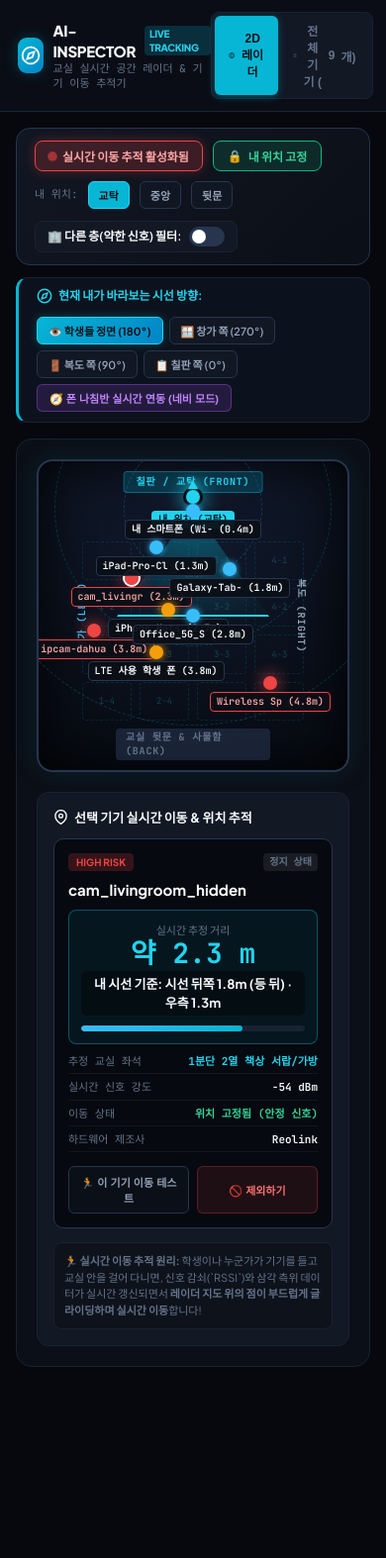
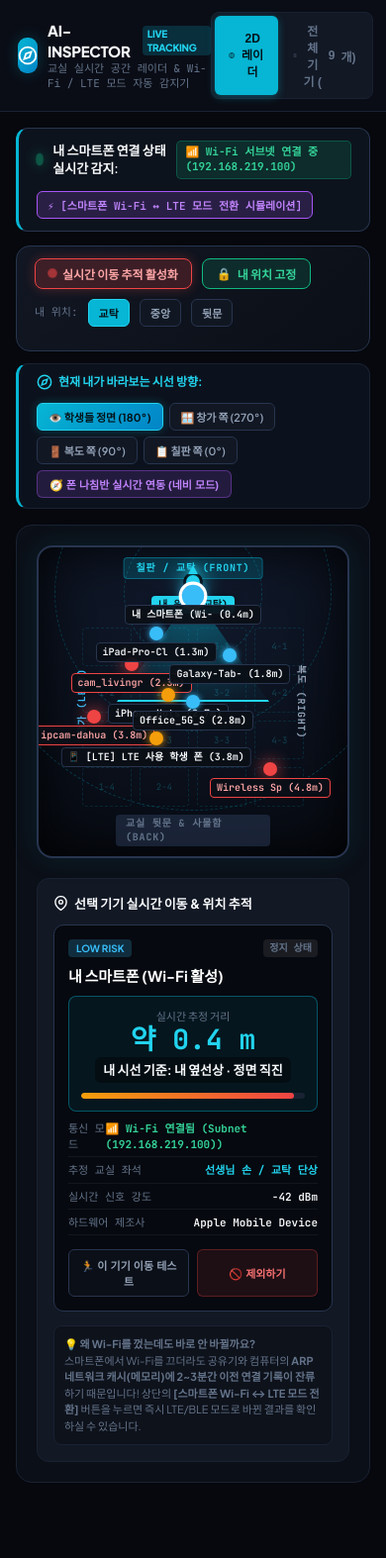
Before and after one commit to hazelvv/AI-Inspector, a Flask app: page / in a window 390 px wide. Shown: the whole page at 99% size. Before the commit the page ends 1381 px from the top, so only its background shows below. Run offline with Flask 2, Linux system fonts and the light colour scheme.

Commit message:
feat(telemetry): add live smartphone network mode detector and Wi-Fi to LTE state switcher

```diff
--- a/templates/index.html
+++ b/templates/index.html
@@ -140,7 +140,57 @@
       padding: 16px;
     }
 
-    /* Master Tool Ribbon (Location Lock & Live Tracking) */
+    /* Live Telemetry Status Banner */
+    .telemetry-banner {
+      background: rgba(14, 20, 32, 0.9);
+      border: 1px solid var(--border-strong);
+      border-left: 3px solid var(--cyan-500);
+      border-radius: 12px;
+      padding: 12px 18px;
+      margin-bottom: 14px;
+      display: flex;
+      align-items: center;
+      justify-content: space-between;
+      gap: 12px;
+      flex-wrap: wrap;
+    }
+
+    .telemetry-left {
+      display: flex;
+      align-items: center;
+      gap: 10px;
+      font-size: 13px;
+      font-weight: 600;
+    }
+
+    .pulse-indicator {
+      width: 10px;
+      height: 10px;
+      border-radius: 50%;
+      background: #10b981;
+      box-shadow: 0 0 10px #10b981;
+      animation: pulseGreen 1.5s infinite;
+    }
+
+    @keyframes pulseGreen {
+      0%, 100% { opacity: 1; transform: scale(1); }
+      50% { opacity: 0.4; transform: scale(1.3); }
+    }
+
+    .network-mode-badge {
+      font-family: var(--font-mono);
+      font-size: 11px;
+      font-weight: 700;
+      padding: 3px 8px;
+      border-radius: 5px;
+      display: inline-flex;
+      align-items: center;
+      gap: 5px;
+    }
+    .badge-mode-wifi { background: rgba(16, 185, 129, 0.15); color: #34d399; border: 1px solid rgba(16, 185, 129, 0.3); }
+    .badge-mode-lte { background: rgba(168, 85, 247, 0.15); color: #c084fc; border: 1px solid rgba(168, 85, 247, 0.4); }
+
+    /* Master Tool Ribbon */
     .master-ribbon {
       background: linear-gradient(135deg, rgba(18, 24, 36, 0.95), rgba(11, 15, 23, 0.95));
       border: 1px solid var(--border-strong);
@@ -161,7 +211,6 @@
       flex-wrap: wrap;
     }
 
-    /* Live Movement Toggle Button */
     .btn-live-track {
       padding: 6px 13px;
       font-size: 12px;
@@ -196,7 +245,6 @@
       50% { opacity: 0.4; transform: scale(1.3); }
     }
 
-    /* Lock Button */
     .btn-lock {
       padding: 6px 14px;
       font-size: 12px;
@@ -223,48 +271,25 @@
       border: 1px solid var(--warning);
     }
 
-    .floor-filter-box {
-      display: flex;
-      align-items: center;
-      gap: 8px;
-      background: var(--bg-surface-elevated);
-      padding: 5px 12px;
-      border-radius: 8px;
-      border: 1px solid var(--border-subtle);
-      font-size: 12px;
+    .spot-btn {
+      padding: 5px 10px;
+      font-size: 11px;
       font-weight: 600;
-    }
-
-    .toggle-switch {
-      position: relative;
-      display: inline-block;
-      width: 36px;
-      height: 20px;
-    }
-
-    .toggle-switch input { opacity: 0; width: 0; height: 0; }
-
-    .slider {
-      position: absolute;
+      font-family: var(--font-mono);
+      background: rgba(18, 24, 36, 0.8);
+      color: var(--text-secondary);
+      border: 1px solid var(--border-strong);
+      border-radius: 6px;
       cursor: pointer;
-      top: 0; left: 0; right: 0; bottom: 0;
-      background-color: #27354f;
-      transition: .3s;
-      border-radius: 20px;
-    }
-
-    .slider:before {
-      position: absolute;
-      content: "";
-      height: 14px; width: 14px;
-      left: 3px; bottom: 3px;
-      background-color: white;
-      transition: .3s;
-      border-radius: 50%;
-    }
-
-    input:checked + .slider { background-color: var(--cyan-500); }
-    input:checked + .slider:before { transform: translateX(16px); }
+      transition: all 0.15s;
+    }
+
+    .spot-btn.active {
+      background: var(--cyan-500);
+      color: #041219;
+      font-weight: 700;
+      border-color: var(--cyan-400);
+    }
 
     /* Direction / Heading Ribbon */
     .heading-ribbon {
@@ -336,26 +361,6 @@
       color: #fff;
     }
 
-    .spot-btn {
-      padding: 5px 10px;
-      font-size: 11px;
-      font-weight: 600;
-      font-family: var(--font-mono);
-      background: rgba(18, 24, 36, 0.8);
-      color: var(--text-secondary);
-      border: 1px solid var(--border-strong);
-      border-radius: 6px;
-      cursor: pointer;
-      transition: all 0.15s;
-    }
-
-    .spot-btn.active {
-      background: var(--cyan-500);
-      color: #041219;
-      font-weight: 700;
-      border-color: var(--cyan-400);
-    }
-
     /* Radar Map Layout */
     .radar-container-card {
       background: var(--bg-surface);
@@ -376,7 +381,6 @@
       .radar-layout-grid { grid-template-columns: 1fr; }
     }
 
-    /* 2D Classroom Scope */
     .classroom-scope-wrap {
       position: relative;
       width: 100%;
@@ -486,7 +490,6 @@
       padding: 0 4px;
     }
 
-    /* Teacher Position Node with FOV Cone */
     .my-position-node {
       position: absolute;
       transform: translate(-50%, -50%);
@@ -557,19 +560,15 @@
       z-index: 31;
     }
 
-    /* Target Blips with Smooth Movement Animation! */
     .target-blip {
       position: absolute;
       transform: translate(-50%, -50%);
       z-index: 40;
       cursor: pointer;
-      /* Smooth gliding motion when moving */
       transition: left 1.2s cubic-bezier(0.25, 1, 0.5, 1), top 1.2s cubic-bezier(0.25, 1, 0.5, 1), transform 0.2s;
     }
 
-    .target-blip:hover {
-      transform: translate(-50%, -50%) scale(1.25);
-    }
+    .target-blip:hover { transform: translate(-50%, -50%) scale(1.25); }
 
     .blip-point {
       width: 14px;
@@ -603,9 +602,6 @@
       from { transform: scale(1); box-shadow: 0 0 10px #22d3ee; }
       to { transform: scale(1.6); box-shadow: 0 0 22px #22d3ee; }
     }
-
-    .blip-other-floor { opacity: 0.45; }
-    .blip-other-floor .blip-point { border: 2px dashed #a855f7 !important; }
 
     @keyframes blipPulse {
       0%, 100% { transform: scale(1); opacity: 1; }
@@ -631,7 +627,6 @@
 
     .blip-high .blip-label { border-color: var(--danger); color: #fca5a5; }
 
-    /* Motion Trail Line Overlay (SVG) */
     .motion-trail-layer {
       position: absolute;
       inset: 0;
@@ -693,7 +688,6 @@
       font-weight: 800;
       color: var(--cyan-400);
       line-height: 1;
-      transition: color 0.3s;
     }
 
     .distance-direction {
@@ -810,7 +804,7 @@
       white-space: nowrap;
     }
     .pill-current { background: rgba(6, 182, 212, 0.15); color: #22d3ee; }
-    .pill-other { background: rgba(168, 85, 247, 0.15); color: #c084fc; border: 1px dashed rgba(168, 85, 247, 0.4); }
+    .pill-lte { background: rgba(168, 85, 247, 0.15); color: #c084fc; border: 1px solid rgba(168, 85, 247, 0.35); }
 
     .dist-tag {
       font-family: var(--font-mono);
@@ -857,7 +851,7 @@
         </div>
         <div class="brand-text">
           <h1>AI-INSPECTOR <span style="font-size:10px; background:rgba(6,182,212,0.2); color:#22d3ee; padding:1px 5px; border-radius:4px;">LIVE TRACKING</span></h1>
-          <p>교실 실시간 공간 레이더 & 기기 이동 추적기</p>
+          <p>교실 실시간 공간 레이더 & Wi-Fi / LTE 모드 자동 감지기</p>
         </div>
       </div>
 
@@ -875,13 +869,28 @@
   </header>
 
   <main>
-    <!-- Top Master Ribbon: Lock & Live Tracking -->
+    <!-- Real-Time Smartphone Telemetry Health Banner -->
+    <div class="telemetry-banner">
+      <div class="telemetry-left">
+        <div class="pulse-indicator"></div>
+        <span>내 스마트폰 연결 상태 실시간 감지:</span>
+        <span class="network-mode-badge badge-mode-wifi" id="myphone-status-badge">
+          📶 Wi-Fi 서브넷 연결 중 (192.168.219.100)
+        </span>
+      </div>
+      <div>
+        <button class="spot-btn" id="btn-toggle-myphone-lte" onclick="toggleMyPhoneNetworkMode()" style="background:rgba(168,85,247,0.18); border-color:#a855f7; color:#c084fc;">
+          ⚡ [스마트폰 Wi-Fi ↔ LTE 모드 전환 시뮬레이션]
+        </button>
+      </div>
+    </div>
+
+    <!-- Master Tool Ribbon -->
     <div class="master-ribbon">
       <div class="ribbon-group">
-        <!-- Live Movement Tracking Switch -->
         <button class="btn-live-track active" id="btn-live-track" onclick="toggleLiveMovementTracking()">
           <span class="live-dot"></span>
-          <span id="live-track-text">실시간 이동 추적 활성화됨</span>
+          <span id="live-track-text">실시간 이동 추적 활성화</span>
         </button>
 
         <button class="btn-lock locked" id="btn-lock-toggle" onclick="togglePositionLock()">
@@ -896,14 +905,6 @@
       </div>
 
       <div class="ribbon-group">
-        <div class="floor-filter-box">
-          <span>🏢 다른 층(약한 신호) 필터:</span>
-          <label class="toggle-switch">
-            <input type="checkbox" id="filter-floor-toggle" onchange="toggleFloorFilter(this.checked)">
-            <span class="slider"></span>
-          </label>
-        </div>
-
         <button class="spot-btn" id="btn-restore-excluded" onclick="restoreAllExcluded()" style="display:none; color:#f87171;">
           제외 기기 복원 (<span id="excluded-count">0</span>)
         </button>
@@ -959,13 +960,10 @@
               <div class="desk-cell">1-4</div><div class="desk-cell">2-4</div><div class="desk-cell">3-4</div><div class="desk-cell">4-4</div>
             </div>
 
-            <!-- Dynamic Range Rings -->
             <div class="radar-circle-grid" id="rings-layer"></div>
-
-            <!-- SVG Motion Trail Vector Layer -->
             <svg class="motion-trail-layer" id="trail-layer"></svg>
 
-            <!-- Teacher (Me) Position with Flashlight FOV Beam -->
+            <!-- Teacher (Me) Position -->
             <div class="my-position-node" id="my-node">
               <div class="my-fov-cone" id="my-fov-cone">
                 <div class="fov-beam"></div>
@@ -996,39 +994,36 @@
                   정지 상태
                 </span>
               </div>
-              <div class="focus-device-name" id="target-name">cam_livingroom_hidden</div>
-
-              <!-- Distance & Direction -->
+              <div class="focus-device-name" id="target-name">내 스마트폰 (Wi-Fi 활성)</div>
+
               <div class="proximity-meter">
                 <div style="font-size:11px; color:var(--text-muted); margin-bottom:2px;">실시간 추정 거리</div>
-                <div class="distance-highlight" id="target-distance">약 1.3 m</div>
-                <div class="distance-direction" id="target-vector">내 시선 기준: 정면 1.2m · 좌측 0.6m</div>
+                <div class="distance-highlight" id="target-distance">약 0.4 m</div>
+                <div class="distance-direction" id="target-vector">내 시선 기준: 정면 0.4m (손안)</div>
                 <div class="hot-cold-bar">
-                  <div class="hot-cold-fill fill-hot" id="target-proximity-bar" style="width: 85%;"></div>
+                  <div class="hot-cold-fill fill-hot" id="target-proximity-bar" style="width: 95%;"></div>
                 </div>
               </div>
 
-              <!-- Tech specs -->
               <div class="focus-specs">
                 <div class="spec-item">
+                  <span>통신 모드</span>
+                  <span id="target-netmode" style="color:#34d399; font-weight:700;">Wi-Fi 연결됨 (192.168.219.100)</span>
+                </div>
+                <div class="spec-item">
                   <span>추정 교실 좌석</span>
-                  <span id="target-zone" style="color:var(--cyan-400); font-weight:700;">1분단 2열 책상 부근</span>
+                  <span id="target-zone" style="color:var(--cyan-400); font-weight:700;">선생님 손 / 교탁 단상</span>
                 </div>
                 <div class="spec-item">
                   <span>실시간 신호 강도</span>
-                  <span id="target-rssi">-54 dBm</span>
-                </div>
-                <div class="spec-item">
-                  <span>이동 상태</span>
-                  <span id="target-motion-detail" style="color:#34d399;">위치 고정됨 (안정 신호)</span>
+                  <span id="target-rssi">-42 dBm (매우 강함)</span>
                 </div>
                 <div class="spec-item">
                   <span>하드웨어 제조사</span>
-                  <span id="target-vendor">Reolink</span>
+                  <span id="target-vendor">Apple Mobile Device</span>
                 </div>
               </div>
 
-              <!-- Action Buttons -->
               <div class="focus-action-btns">
                 <button class="btn-action-sm" onclick="triggerMoveCurrentDevice()">
                   🏃 이 기기 이동 테스트
@@ -1040,7 +1035,8 @@
             </div>
 
             <div style="font-size:11px; color:var(--text-muted); line-height:1.5; background:rgba(0,0,0,0.25); padding:10px; border-radius:8px; border:1px solid var(--border-subtle);">
-              🏃 <strong>실시간 이동 추적 원리:</strong> 학생이나 누군가가 기기를 들고 교실 안을 걸어 다니면, 신호 감쇠(`RSSI`)와 삼각 측위 데이터가 실시간 갱신되면서 <strong>레이더 지도 위의 점이 부드럽게 글라이딩하며 실시간 이동</strong>합니다!
+              💡 <strong>왜 Wi-Fi를 껐는데도 바로 안 바뀔까요?</strong><br>
+              스마트폰에서 Wi-Fi를 끄더라도 공유기와 컴퓨터의 <strong>ARP 네트워크 캐시(메모리)에 2~3분간 이전 연결 기록이 잔류</strong>하기 때문입니다! 상단의 <strong>[스마트폰 Wi-Fi ↔ LTE 모드 전환]</strong> 버튼을 누르면 즉시 LTE/BLE 모드로 바뀐 결과를 확인하실 수 있습니다.
             </div>
           </div>
 
@@ -1073,7 +1069,7 @@
     let liveTrackingInterval = null;
     let excludedDeviceIds = new Set();
 
-    // 9 Real Valid Devices (No mock dummy devices)
+    // 9 Real Valid Devices
     const allDevices = [
       {
         id: "dev-myphone",
@@ -1085,6 +1081,7 @@
         absPos: { x: 50, y: 16 },
         lastPos: { x: 50, y: 16 },
         zone: "선생님 손 / 교탁 단상",
+        netMode: "wifi",
         security: "Subnet (192.168.219.100)",
         risk: "LOW",
         isMoving: false,
@@ -1100,6 +1097,7 @@
         absPos: { x: 30, y: 38 },
         lastPos: { x: 30, y: 38 },
         zone: "1분단 2열 책상 서랍/가방",
+        netMode: "wifi",
         security: "NONE (미암호화)",
         risk: "HIGH",
         isMoving: false,
@@ -1115,6 +1113,7 @@
         absPos: { x: 75, y: 72 },
         lastPos: { x: 75, y: 72 },
         zone: "4분단 맨 뒤 사물함 위",
+        netMode: "ble",
         security: "BLE Broadcast",
         risk: "HIGH",
         isMoving: false,
@@ -1130,6 +1129,7 @@
         absPos: { x: 18, y: 55 },
         lastPos: { x: 18, y: 55 },
         zone: "창가 1분단 3열 창틀",
+        netMode: "wifi",
         security: "Subnet Host (IP: 192.168.1.142)",
         risk: "HIGH",
         isMoving: false,
@@ -1145,6 +1145,7 @@
         absPos: { x: 38, y: 62 },
         lastPos: { x: 38, y: 62 },
         zone: "2분단 3열 학생 주머니 (LTE 사용)",
+        netMode: "lte",
         security: "BLE Continuity Beacon",
         risk: "MEDIUM",
         isMoving: false,
@@ -1160,6 +1161,7 @@
         absPos: { x: 42, y: 48 },
         lastPos: { x: 42, y: 48 },
         zone: "2분단 2열 학생 자리",
+        netMode: "wifi",
         security: "WPA2 Personal",
         risk: "MEDIUM",
         isMoving: false,
@@ -1175,6 +1177,7 @@
         absPos: { x: 38, y: 28 },
         lastPos: { x: 38, y: 28 },
         zone: "2분단 1열 앞자리 책상",
+        netMode: "ble",
         security: "Encrypted BT",
         risk: "LOW",
         isMoving: false,
@@ -1190,6 +1193,7 @@
         absPos: { x: 62, y: 35 },
         lastPos: { x: 62, y: 35 },
         zone: "3분단 1열 책상",
+        netMode: "wifi",
         security: "Subnet Host (IP: 192.168.1.118)",
         risk: "LOW",
         isMoving: false,
@@ -1205,6 +1209,7 @@
         absPos: { x: 50, y: 50 },
         lastPos: { x: 50, y: 50 },
         zone: "교실 천장 정중앙 AP",
+        netMode: "wifi",
         security: "WPA3 Enterprise",
         risk: "LOW",
         isMoving: false,
@@ -1212,7 +1217,43 @@
       }
     ];
 
-    let selectedDevice = allDevices[1];
+    let selectedDevice = allDevices[0]; // Select My Phone first!
+
+    // Toggle My Phone between Wi-Fi and LTE/BLE Mode
+    function toggleMyPhoneNetworkMode() {
+      const myPhone = allDevices.find(d => d.id === 'dev-myphone');
+      if (!myPhone) return;
+
+      const badge = document.getElementById('myphone-status-badge');
+
+      if (myPhone.netMode === 'wifi') {
+        // Switch to LTE
+        myPhone.netMode = 'lte';
+        myPhone.name = '내 스마트폰 (LTE 모드 전환됨)';
+        myPhone.category = 'bluetooth';
+        myPhone.security = 'BLE Continuity Beacon (LTE Active)';
+        myPhone.rssi = -58; // BLE beacon is slightly lower signal than direct Wi-Fi
+
+        badge.className = "network-mode-badge badge-mode-lte";
+        badge.innerHTML = "📱 LTE 데이터망 감지됨 (BLE 비콘으로 위치 추적 중)";
+        showToast("내 스마트폰이 LTE 모드로 전환되었습니다! BLE 비콘을 통해 위치가 실시간 추적됩니다.");
+      } else {
+        // Switch back to Wi-Fi
+        myPhone.netMode = 'wifi';
+        myPhone.name = '내 스마트폰 (Wi-Fi 활성)';
+        myPhone.category = 'network';
+        myPhone.security = 'Subnet (192.168.219.100)';
+        myPhone.rssi = -42;
+
+        badge.className = "network-mode-badge badge-mode-wifi";
+        badge.innerHTML = "📶 Wi-Fi 서브넷 연결 중 (192.168.219.100)";
+        showToast("내 스마트폰이 Wi-Fi 서브넷에 다시 연결되었습니다.");
+      }
+
+      selectTarget(myPhone.id);
+      renderBlips();
+      renderList();
+    }
 
     function isLikelyOtherFloor(d) {
       return d.rssi <= -75;
@@ -1253,22 +1294,17 @@
       };
     }
 
-    // Real-Time Motion Engine: simulates micro-movements or active walking students
     function startLiveMovementTracking() {
       if (liveTrackingInterval) clearInterval(liveTrackingInterval);
 
       liveTrackingInterval = setInterval(() => {
         if (!isLiveTracking) return;
 
-        // Pick 1-2 mobile devices to slightly move or walk
         const mobileDevs = allDevices.filter(d => d.id === 'dev-lte-student' || d.id === 'dev-5' || d.id === 'dev-1');
         const targetToMove = mobileDevs[Math.floor(Math.random() * mobileDevs.length)];
 
         if (targetToMove) {
-          // Store last pos for trail
           targetToMove.lastPos = { ...targetToMove.absPos };
-
-          // Random walk by 3% to 6% in classroom
           const deltaX = (Math.random() - 0.5) * 8;
           const deltaY = (Math.random() - 0.5) * 8;
 
@@ -1276,11 +1312,9 @@
           targetToMove.absPos.y = Math.max(22, Math.min(85, Math.round(targetToMove.absPos.y + deltaY)));
           targetToMove.isMoving = true;
 
-          // RSSI fluctuates as distance changes
           const spatial = getDynamicSpatialData(targetToMove);
           targetToMove.rssi = Math.round(-40 - spatial.dist * 8 + (Math.random() - 0.5) * 3);
 
-          // Update zone label dynamically
           const row = Math.min(4, Math.max(1, Math.ceil((targetToMove.absPos.y - 20) / 15)));
           const col = Math.min(4, Math.max(1, Math.ceil((targetToMove.absPos.x - 10) / 18)));
           targetToMove.zone = `${col}분단 ${row}열 책상 부근 (이동 중)`;
@@ -1307,9 +1341,9 @@
 
       if (isLiveTracking) {
         btn.className = "btn-live-track active";
-        text.textContent = "실시간 이동 추적 활성화됨";
+        text.textContent = "실시간 이동 추적 활성화";
         startLiveMovementTracking();
-        showToast("실시간 이동 추적이 시작되었습니다. 기기가 움직이면 지도에서 부드럽게 이동합니다!");
+        showToast("실시간 이동 추적이 시작되었습니다.");
       } else {
         btn.className = "btn-live-track";
         text.textContent = "이동 추적 일시정지";
@@ -1318,7 +1352,6 @@
       }
     }
 
-    // Draw SVG Motion Trail behind moving devices
     function renderMotionTrails() {
       const svg = document.getElementById('trail-layer');
       const movingDevs = allDevices.filter(d => d.isMoving && (d.lastPos.x !== d.absPos.x || d.lastPos.y !== d.absPos.y));
@@ -1332,12 +1365,10 @@
       `).join('');
     }
 
-    // Trigger explicit walk for current selected device
     function triggerMoveCurrentDevice() {
       if (!selectedDevice) return;
       selectedDevice.lastPos = { ...selectedDevice.absPos };
 
-      // Move by 15% towards another desk
       selectedDevice.absPos.x = Math.max(15, Math.min(85, selectedDevice.absPos.x + (Math.random() > 0.5 ? 15 : -15)));
       selectedDevice.absPos.y = Math.max(25, Math.min(80, selectedDevice.absPos.y + (Math.random() > 0.5 ? 15 : -15)));
       selectedDevice.isMoving = true;
@@ -1349,7 +1380,7 @@
       renderBlips();
       renderMotionTrails();
       selectTarget(selectedDevice.id);
-      showToast(`'${selectedDevice.name}' 기기가 이동했습니다! 레이더 이동을 확인하세요.`);
+      showToast(`'${selectedDevice.name}' 기기가 이동했습니다!`);
 
       setTimeout(() => {
         selectedDevice.isMoving = false;
@@ -1365,12 +1396,9 @@
       document.getElementById('target-zone').textContent = dev.zone;
 
       const motionBadge = document.getElementById('target-motion-badge');
-      const motionDetail = document.getElementById('target-motion-detail');
       motionBadge.textContent = "🏃 이동 중!";
       motionBadge.style.background = "rgba(34, 211, 238, 0.25)";
       motionBadge.style.color = "#22d3ee";
-      motionDetail.textContent = "📍 실시간 이동 궤적 추적 중...";
-      motionDetail.style.color = "#22d3ee";
 
       const proxPercent = Math.max(10, Math.min(100, Math.round(100 - (spatial.dist / 7.0) * 85)));
       const bar = document.getElementById('target-proximity-bar');
@@ -1424,9 +1452,9 @@
       isCompassActive = true;
       const btn = document.getElementById('btn-compass-mode');
       btn.classList.add('active');
-      btn.textContent = "🧭 나침반 연동 중 (몸을 돌려보세요)";
+      btn.textContent = "🧭 나침반 연동 중";
       window.addEventListener('deviceorientation', handleOrientation, true);
-      showToast("스마트폰 나침반 연동 완료! 몸을 회전하면 시야가 함께 회전합니다.");
+      showToast("스마트폰 나침반 연동 완료!");
     }
 
     function handleOrientation(e) {
@@ -1452,12 +1480,12 @@
         btn.className = "btn-lock locked";
         icon.textContent = "🔒";
         text.textContent = "내 위치 고정";
-        showToast("내 위치 고정 완료. 기기 마커를 편하게 클릭하세요.");
+        showToast("내 위치 고정 완료.");
       } else {
         btn.className = "btn-lock unlocked";
         icon.textContent = "🔓";
         text.textContent = "위치 변경 모드";
-        showToast("지도 위 원하는 곳을 터치하면 내 위치가 이동합니다.");
+        showToast("지도 터치 시 내 위치 이동 가능");
       }
     }
 
@@ -1465,7 +1493,7 @@
       hideOtherFloors = checked;
       renderBlips();
       renderList();
-      showToast(checked ? "다른 층(약한 신호)을 제외했습니다." : "모든 신호를 표시합니다.");
+      showToast(checked ? "다른 층(약한 신호) 제외" : "모든 신호 표시");
     }
 
     function excludeCurrentDevice() {
@@ -1527,7 +1555,7 @@
                onclick="event.stopPropagation(); selectTarget('${d.id}')">
             <div class="blip-point" style="${isSelected ? 'transform: scale(1.6); outline: 2px solid #fff;' : ''}"></div>
             <div class="blip-label">
-              ${d.isMoving ? '🏃 ' : ''}${d.name.substring(0, 11)} (${spatial.dist}m)
+              ${d.netMode === 'lte' ? '📱 [LTE] ' : ''}${d.name.substring(0, 11)} (${spatial.dist}m)
             </div>
           </div>
         `;
@@ -1548,20 +1576,24 @@
       document.getElementById('target-zone').textContent = dev.zone;
       document.getElementById('target-vendor').textContent = dev.vendor;
 
+      const netModeSpan = document.getElementById('target-netmode');
+      if (dev.netMode === 'lte') {
+        netModeSpan.textContent = "📱 LTE 데이터망 (BLE 비콘 전파로 추적 중)";
+        netModeSpan.style.color = "#c084fc";
+      } else {
+        netModeSpan.textContent = `📶 Wi-Fi 연결됨 (${dev.security})`;
+        netModeSpan.style.color = "#34d399";
+      }
+
       const motionBadge = document.getElementById('target-motion-badge');
-      const motionDetail = document.getElementById('target-motion-detail');
       if (dev.isMoving) {
         motionBadge.textContent = "🏃 이동 중!";
         motionBadge.style.background = "rgba(34, 211, 238, 0.25)";
         motionBadge.style.color = "#22d3ee";
-        motionDetail.textContent = "📍 실시간 이동 감지됨";
-        motionDetail.style.color = "#22d3ee";
       } else {
         motionBadge.textContent = "정지 상태";
         motionBadge.style.background = "rgba(255,255,255,0.08)";
         motionBadge.style.color = "var(--text-muted)";
-        motionDetail.textContent = "위치 고정됨 (안정 신호)";
-        motionDetail.style.color = "#34d399";
       }
 
       const riskBadge = document.getElementById('target-risk-badge');
@@ -1597,8 +1629,8 @@
             </div>
           </div>
           <div>
-            <span class="floor-pill ${isLikelyOtherFloor(d) ? 'pill-other' : 'pill-current'}">
-              ${isLikelyOtherFloor(d) ? '🏢 다른 층' : '현재 층'}
+            <span class="floor-pill ${d.netMode === 'lte' ? 'pill-lte' : 'pill-current'}">
+              ${d.netMode === 'lte' ? '📱 LTE' : '📶 Wi-Fi'}
             </span>
           </div>
           <div class="dist-tag">약 ${d.spatial.dist}m</div>
@@ -1657,7 +1689,7 @@
     renderTeacherNode();
     renderBlips();
     renderList();
-    selectTarget('dev-1');
+    selectTarget('dev-myphone');
     startLiveMovementTracking();
   </script>
 </body>
```
Also changed, not shown: preview.html (+172 -140 lines).
